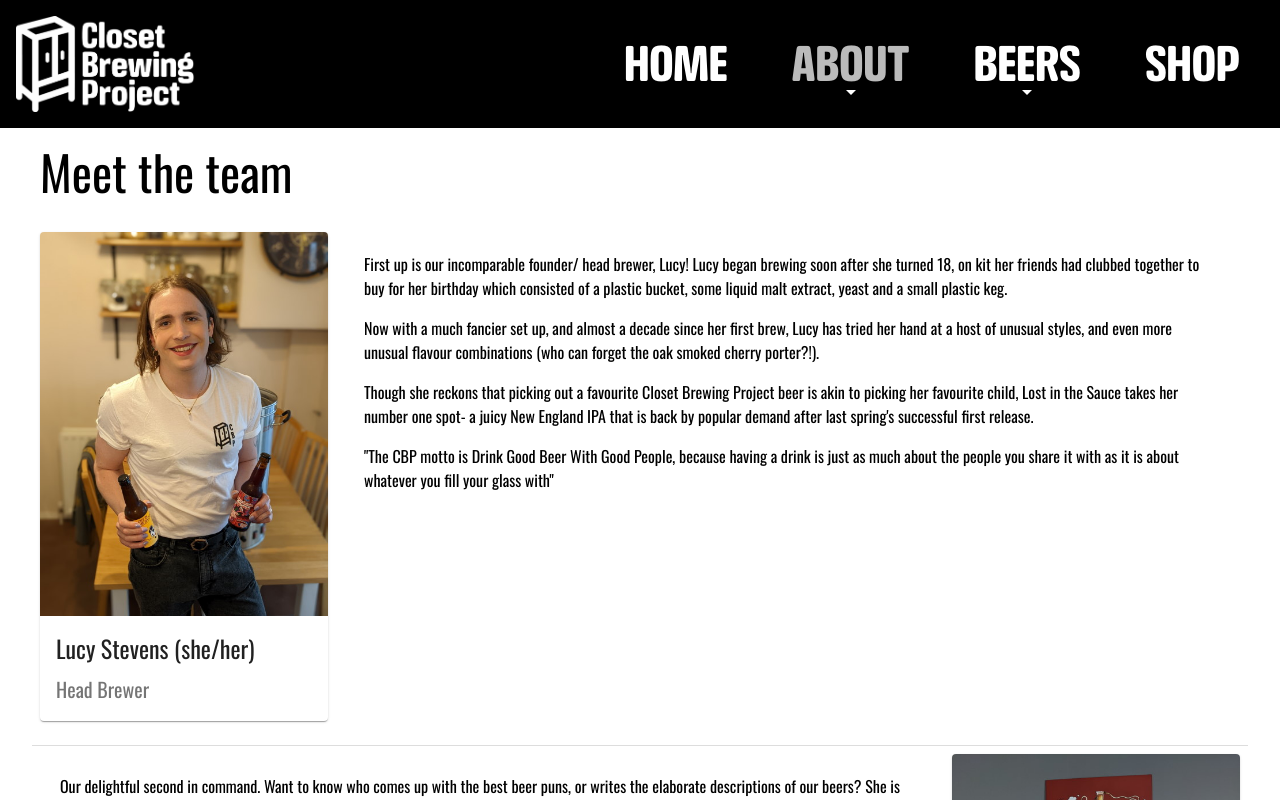
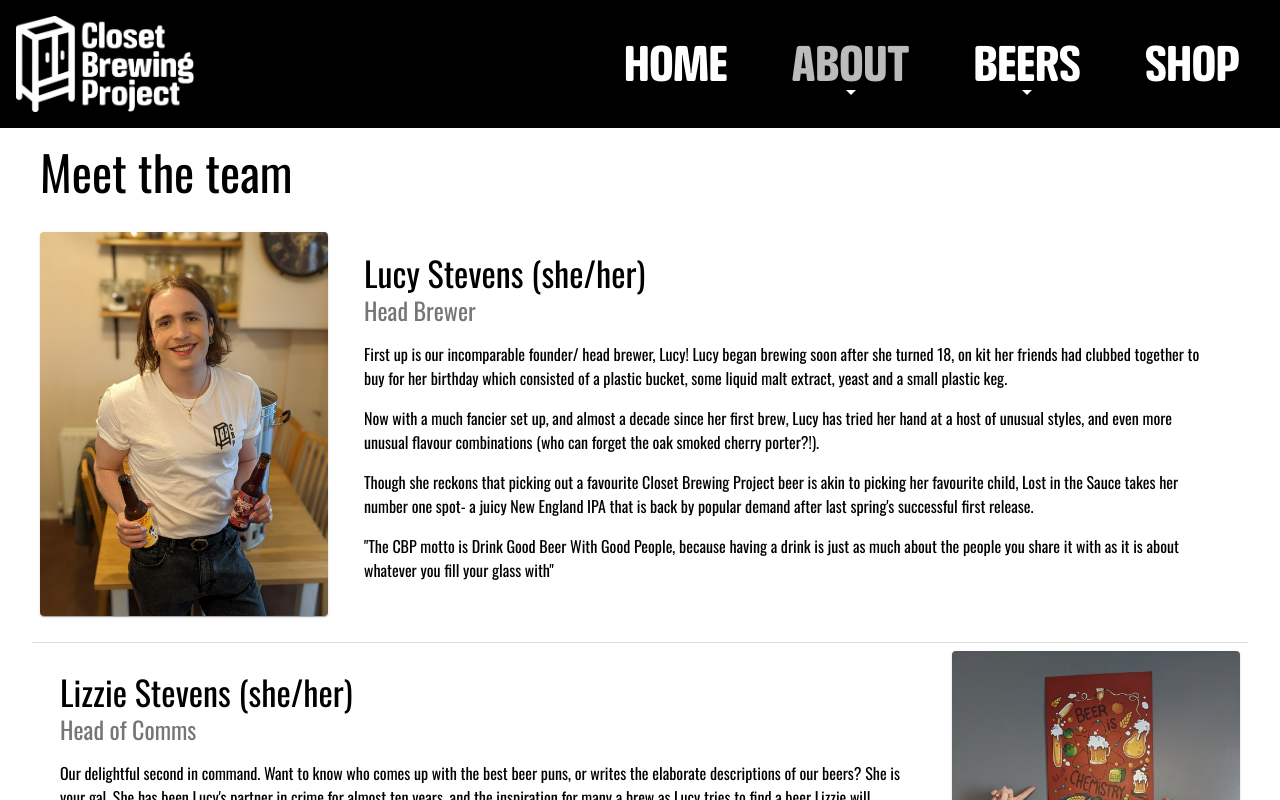
Before and after one commit to lucystevens/brewery-ui, a React (Create React App) app: page /meet-the-team in a window 1280 px wide. Shown: the top 800 px of the page. Built offline with nearby package versions, Linux system fonts and the light colour scheme; a small style sheet from the web is missing.

Commit message:
Design tweaks for team page

```diff
--- a/src/components/pages/TeamPage/MemberProfile/MemberProfile.scss
+++ b/src/components/pages/TeamPage/MemberProfile/MemberProfile.scss
@@ -1,3 +1,7 @@
 .content {
-    padding: 20px
+    padding: 20px;
+
+    .MuiTypography-gutterBottom {
+        margin-bottom: 16px;
+    }
 }
--- a/src/components/pages/TeamPage/MemberProfile/MemberProfile.tsx
+++ b/src/components/pages/TeamPage/MemberProfile/MemberProfile.tsx
@@ -21,19 +21,17 @@ const MemberProfile: React.FC<MemberProfileProps> =
                         alt={name}
                         image={imageSrc}
                         title={name}/>
-                    <CardContent>
-                        <Typography gutterBottom variant="h5" component="h2">
-                            { name } { pronouns }
-                        </Typography>
-                        <Typography variant="h6" color="textSecondary" component="p">
-                            {role}
-                        </Typography>
-                    </CardContent>
                 </CardActionArea>
             </Card>
 
         const content = () =>
             <div className="content">
+                <Typography variant="h4">
+                    { name } { pronouns }
+                </Typography>
+                <Typography color="textSecondary" variant="h5" gutterBottom>
+                    {role}
+                </Typography>
                 { children }
             </div>
 
```
